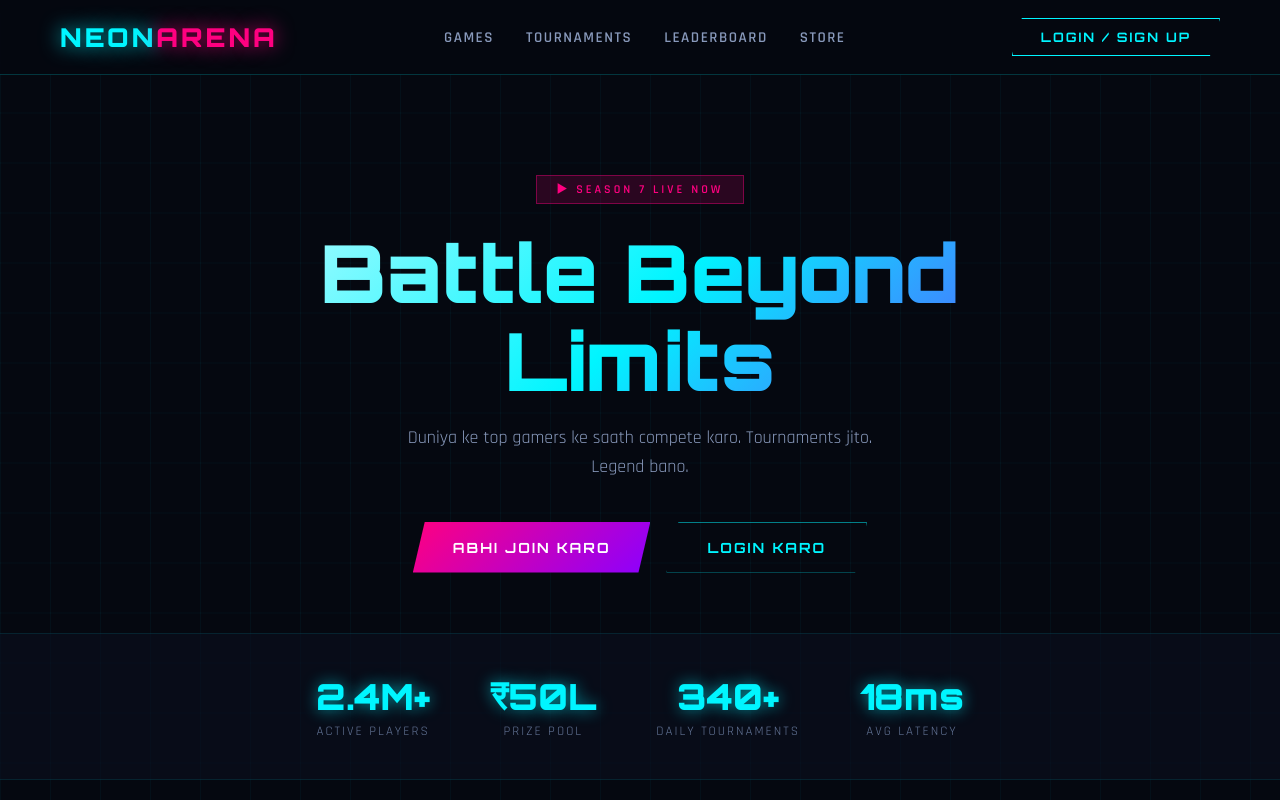
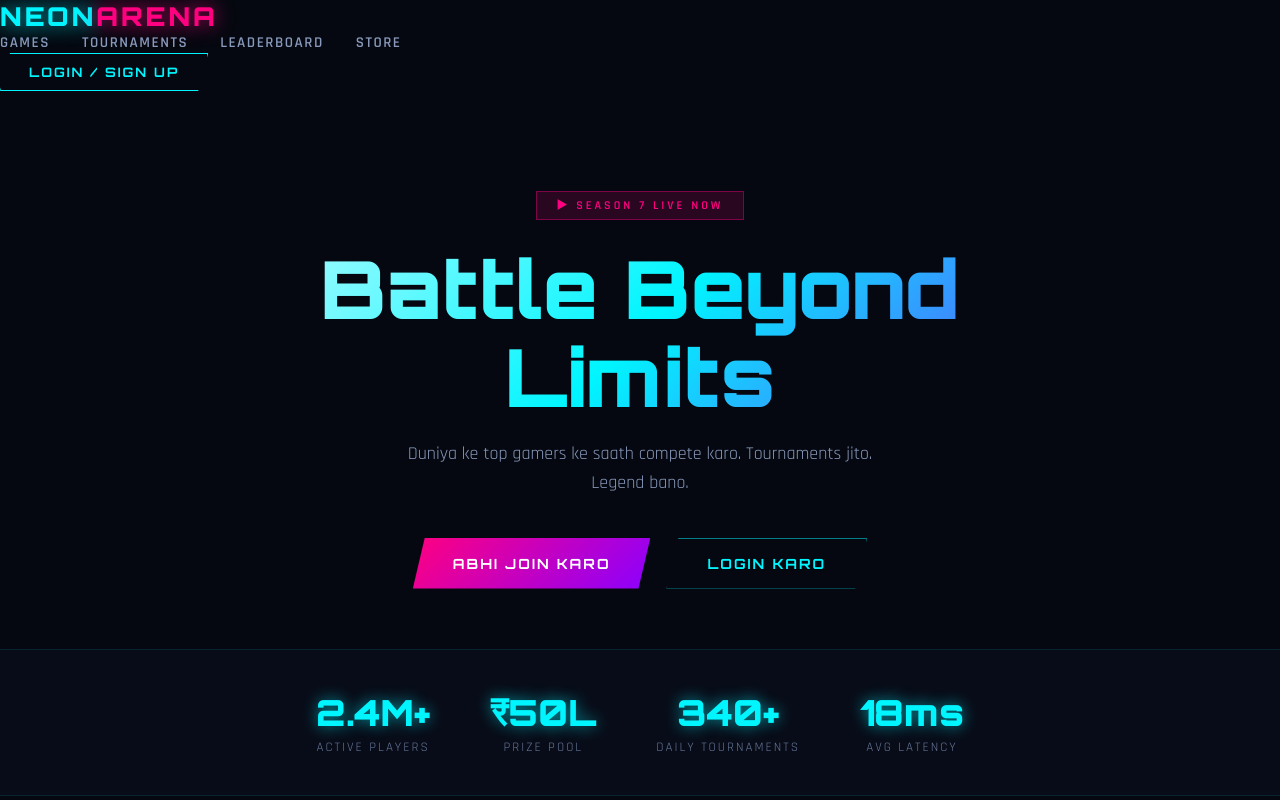
Before and after one commit to paaremarkam-dev/wansh, a plain HTML site: page index.html in a window 1280 px wide. Shown: the top 800 px of the page. Drawn offline with Linux system fonts and the light colour scheme.

Commit message:
Update index.html

```diff
--- a/index.html
+++ b/index.html
@@ -26,23 +26,7 @@
   }
 
   /* Animated grid background */
-  body::before {
-    content: '';
-    position: fixed;
-    inset: 0;
-    background-image:
-      linear-gradient(rgba(0,245,255,0.04) 1px, transparent 1px),
-      linear-gradient(90deg, rgba(0,245,255,0.04) 1px, transparent 1px);
-    background-size: 50px 50px;
-    animation: gridMove 20s linear infinite;
-    pointer-events: none;
-    z-index: 0;
-  }
-
-  @keyframes gridMove {
-    0% { transform: translateY(0); }
-    100% { transform: translateY(50px); }
-  }
+  body:
 
   /* NAVBAR */
   nav {
```
